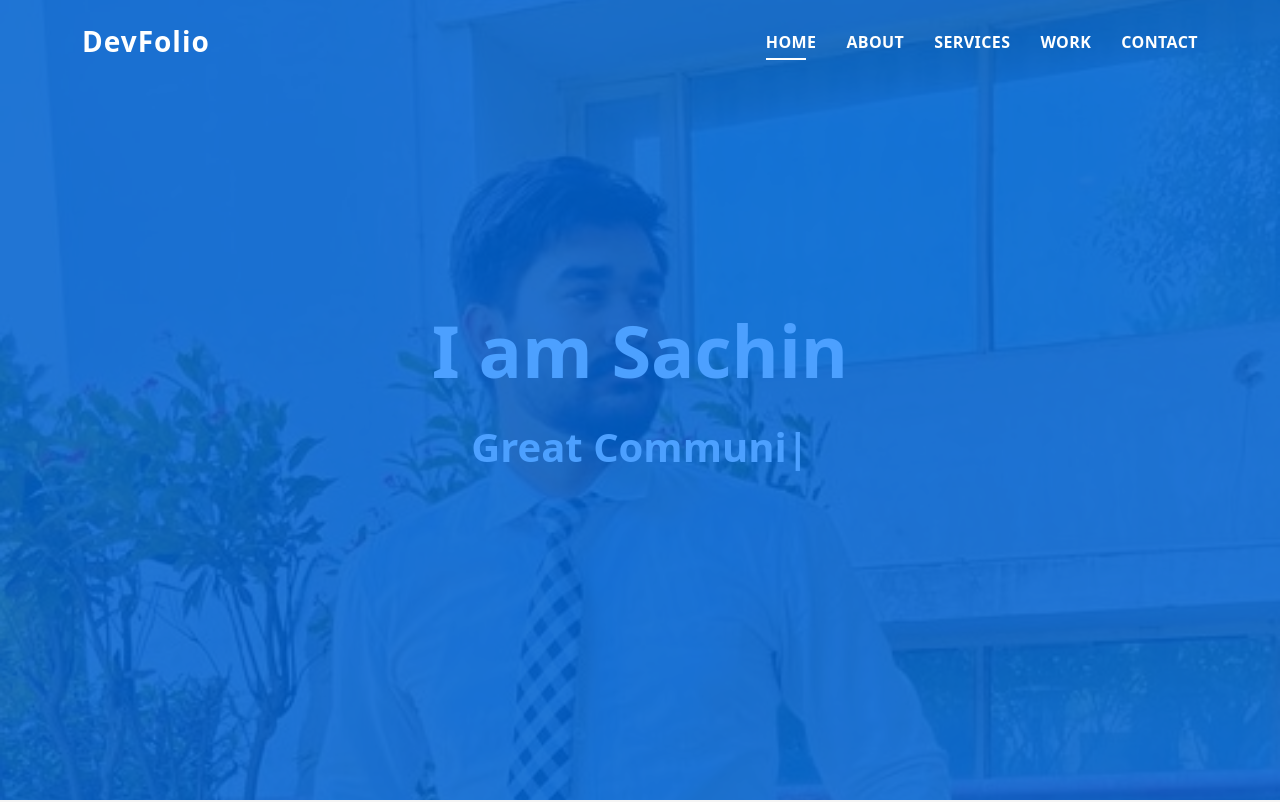
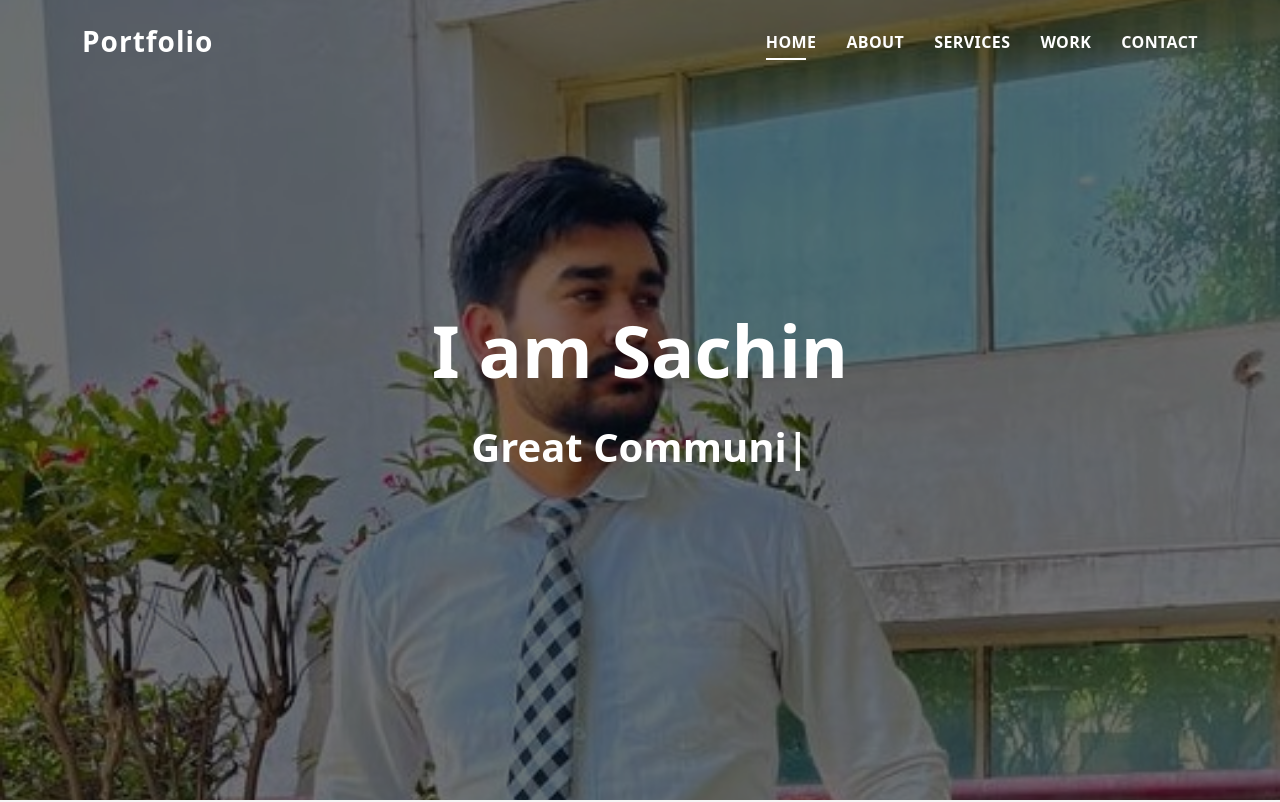
Before and after one commit to 29Sachin/29Sachin.github.io, a plain HTML site: page DevFolio/DevFolio/index.html in a window 1280 px wide. Shown: the top 802 px of the page. Drawn offline with Linux system fonts and the light colour scheme.

Commit message:
initial commit

```diff
--- a/DevFolio/DevFolio/assets/css/style.css
+++ b/DevFolio/DevFolio/assets/css/style.css
@@ -99,9 +99,9 @@ a:hover {
   }
 }
 
-.overlay-mf {
+/* .overlay-mf {
   background-color: #0078ff;
-}
+} */
 
 .overlay-mf {
   position: absolute;
--- a/DevFolio/DevFolio/index.html
+++ b/DevFolio/DevFolio/index.html
@@ -36,8 +36,7 @@
   <!-- ======= Header ======= -->
   <header id="header" class="fixed-top">
     <div class="container d-flex align-items-center justify-content-between">
-
-      <h1 class="logo"><a href="index.html">DevFolio</a></h1>
+      <h1 class="logo"><a href="index.html">Portfolio</a></h1>
       <!-- Uncomment below if you prefer to use an image logo -->
       <!-- <a href="index.html" class="logo"><img src="assets/img/logo.png" alt="" class="img-fluid"></a>-->
 
```
